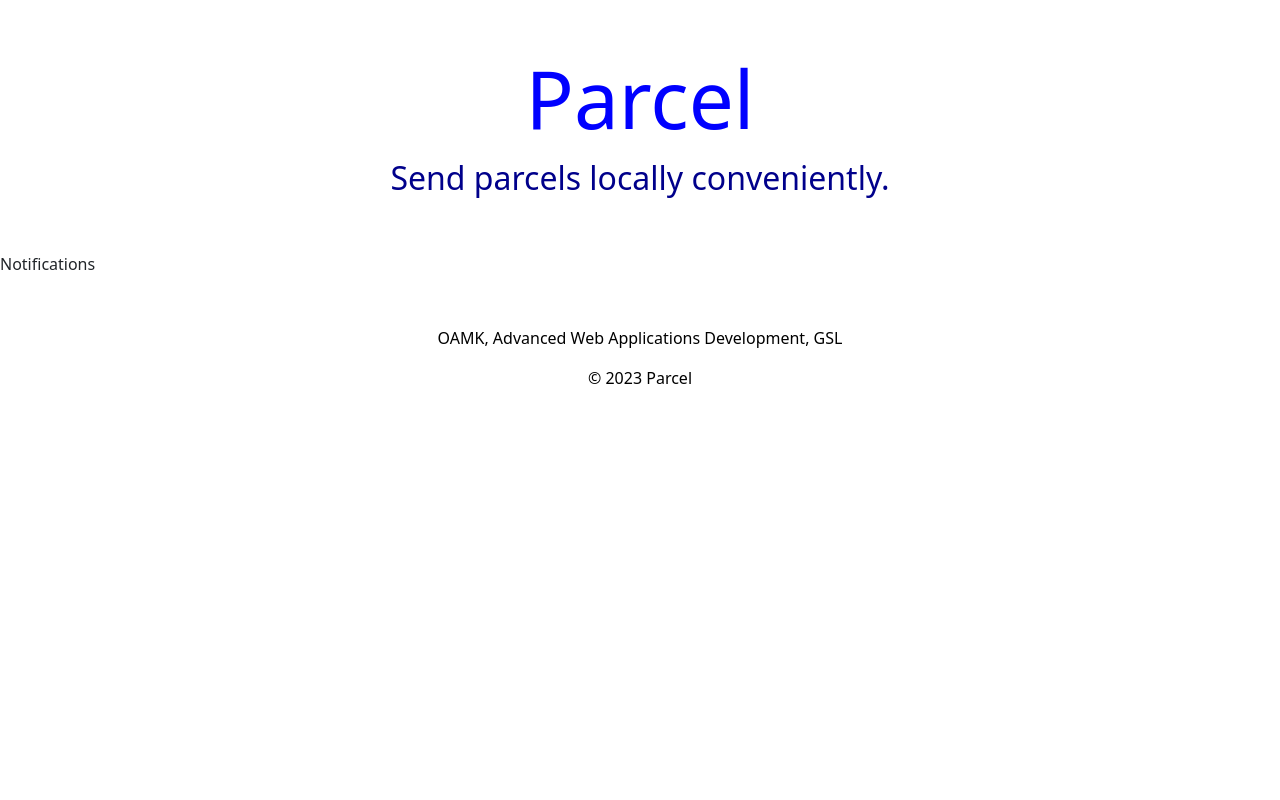
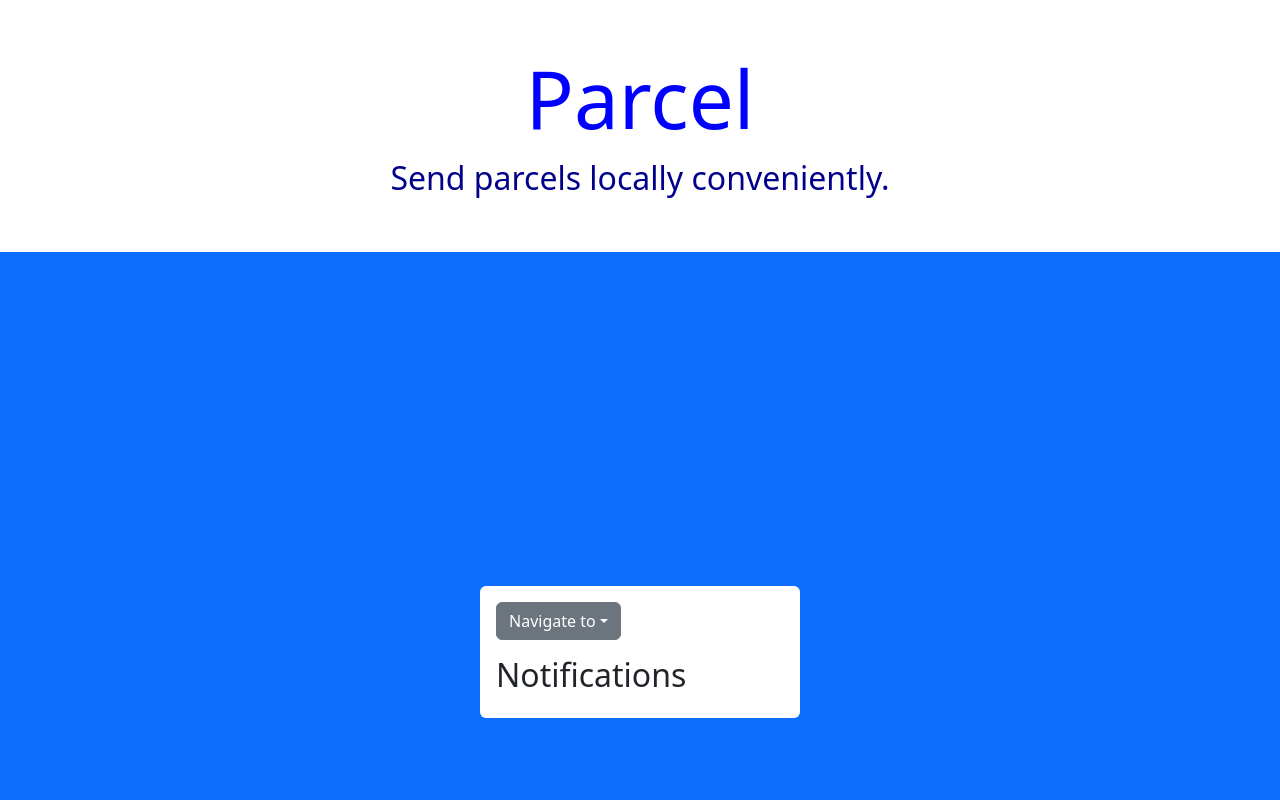
Before and after one commit to t2hale00/user-app, a React (Create React App) app in the folder frontend/: page /notifications in a window 1280 px wide. Shown: the top 800 px of the page. Built offline with nearby package versions, Linux system fonts and the light colour scheme.

Commit message:
Added navigation dropdown menu

```diff
--- a/frontend/src/DeleteAccount.js
+++ b/frontend/src/DeleteAccount.js
@@ -51,13 +51,24 @@
             <Dropdown.Menu>
             {/* Define routes for other pages using Link */}
             <Dropdown.Item as={Link} to="/profile">Home</Dropdown.Item>
+            <Dropdown.Item as={Link} to="/sendparcel">Send Parcel</Dropdown.Item>
             <Dropdown.Item as={Link} to="/History">History</Dropdown.Item>
+            <Dropdown.Item as={Link} to="/logout">Logout</Dropdown.Item>
             {/* Add more items for other pages as needed */}
             </Dropdown.Menu>
         </Dropdown>
+        <div className='d-flex justify-content-center align-items-center'>
+            <p>Are you sure you want to delete you account?</p>
+        </div>
         <button type="submit" className='btn btn-danger w-100 rounded-0' onClick={handleDeleteAccount}>Delete Account</button>
         {message && <p>{message}</p>}
         {error && <p style={{ color: 'red' }}>{error}</p>}
+        <br></br>
+        <div className='d-flex justify-content-center align-items-center'>
+            <p>You can also opt to Logging out instead of Deleting your account.</p>
+        </div>
+        <Link to="/logout" className='btn btn-default bg-light w-100 rounded-0'>Log Out</Link>
+
     </div>
     </div>
   );
--- a/frontend/src/History.js
+++ b/frontend/src/History.js
@@ -36,7 +36,9 @@
             <Dropdown.Menu>
             {/* Define routes for other pages using Link */}
             <Dropdown.Item as={Link} to="/profile">Home</Dropdown.Item>
-            <Dropdown.Item as={Link} to="/History">History</Dropdown.Item>
+            <Dropdown.Item as={Link} to="/sendparcel">Send Parcel</Dropdown.Item>
+            <Dropdown.Item as={Link} to="/deleteaccount">Delete Account</Dropdown.Item>
+            <Dropdown.Item as={Link} to="/logout">Logout</Dropdown.Item>
             {/* Add more items for other pages as needed */}
             </Dropdown.Menu>
         </Dropdown>
--- a/frontend/src/Notifications.js
+++ b/frontend/src/Notifications.js
@@ -1,8 +1,30 @@
-import React from 'react'
+import React from 'react';
+import { Dropdown } from 'react-bootstrap'; // Import necessary components from your UI library
+import { Link } from 'react-router-dom'; // Import Link component from React Router
 
 function Notifications() {
   return (
-    <div>Notifications</div>
+    <div className='d-flex justify-content-center align-items-center bg-primary vh-100'>
+      <div className='bg-white p-3 rounded w-25 justify-content-center align-items-center'>
+        {/* Navigation Dropdown */}
+       <Dropdown className="mb-3">
+            <Dropdown.Toggle variant="secondary" id="dropdown-navigation" >
+            Navigate to
+            </Dropdown.Toggle>
+            <Dropdown.Menu>
+            {/* Define routes for other pages using Link */}
+            <Dropdown.Item as={Link} to="/profile">Home</Dropdown.Item>
+            <Dropdown.Item as={Link} to="/sendparcel">Send Parcel</Dropdown.Item>
+            <Dropdown.Item as={Link} to="/History">History</Dropdown.Item>
+            <Dropdown.Item as={Link} to="/deleteaccount">Delete Account</Dropdown.Item>
+            <Dropdown.Item as={Link} to="/logout">Logout</Dropdown.Item>
+            {/* Add more items for other pages as needed */}
+            </Dropdown.Menu>
+        </Dropdown>
+        <h2>Notifications</h2>
+
+    </div>
+  </div>
   )
 }
 
--- a/frontend/src/SendParcel.js
+++ b/frontend/src/SendParcel.js
@@ -129,11 +129,13 @@
           Navigate to
         </Dropdown.Toggle>
         <Dropdown.Menu>
-          {/* Define routes for other pages using Link */}
-          <Dropdown.Item as={Link} to="/profile">Home</Dropdown.Item>
-          <Dropdown.Item as={Link} to="/History">History</Dropdown.Item>
-          {/* Add more items for other pages as needed */}
-        </Dropdown.Menu>
+            {/* Define routes for other pages using Link */}
+            <Dropdown.Item as={Link} to="/profile">Home</Dropdown.Item>
+            <Dropdown.Item as={Link} to="/History">History</Dropdown.Item>
+            <Dropdown.Item as={Link} to="/deleteaccount">Delete Account</Dropdown.Item>
+            <Dropdown.Item as={Link} to="/logout">Logout</Dropdown.Item>
+            {/* Add more items for other pages as needed */}
+            </Dropdown.Menu>
       </Dropdown>
       </div>
 
```
